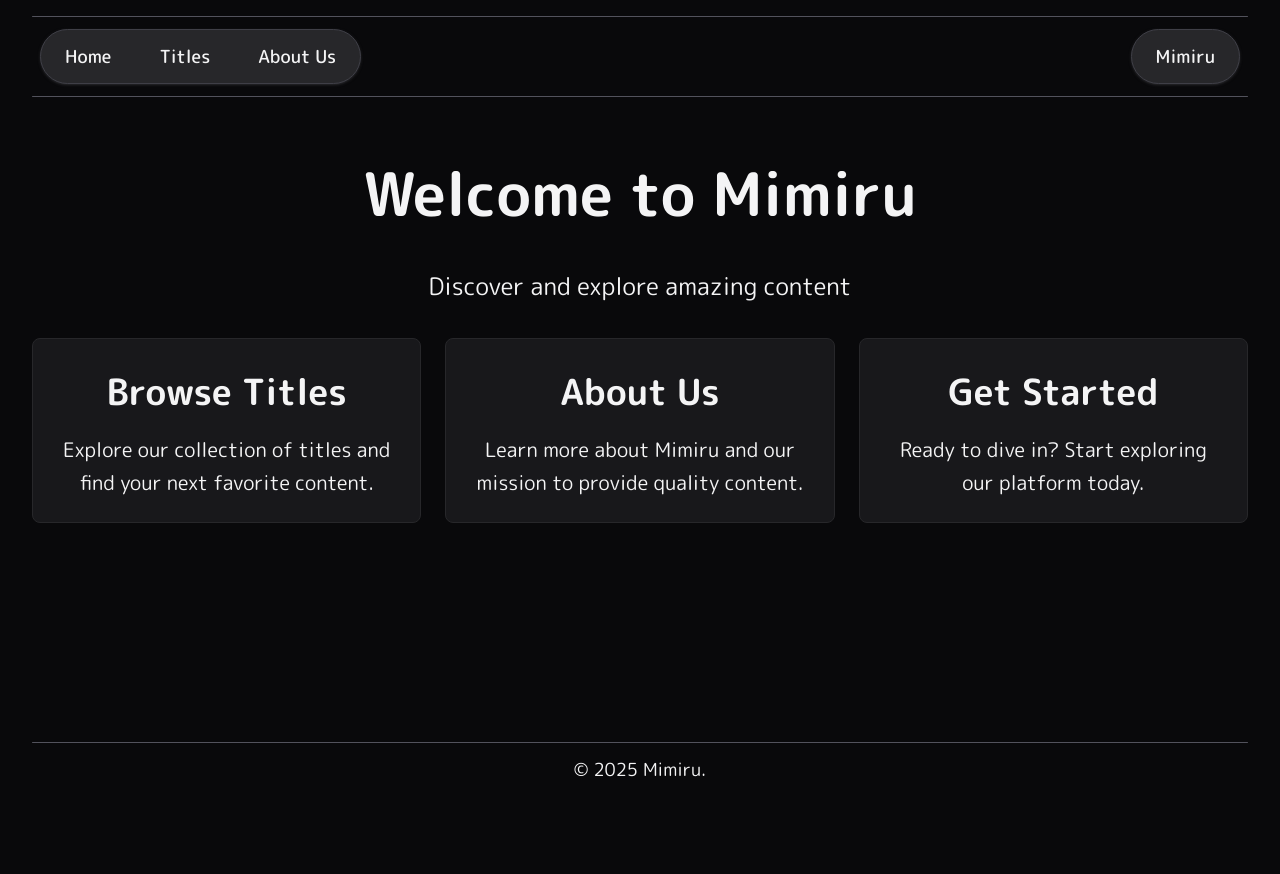
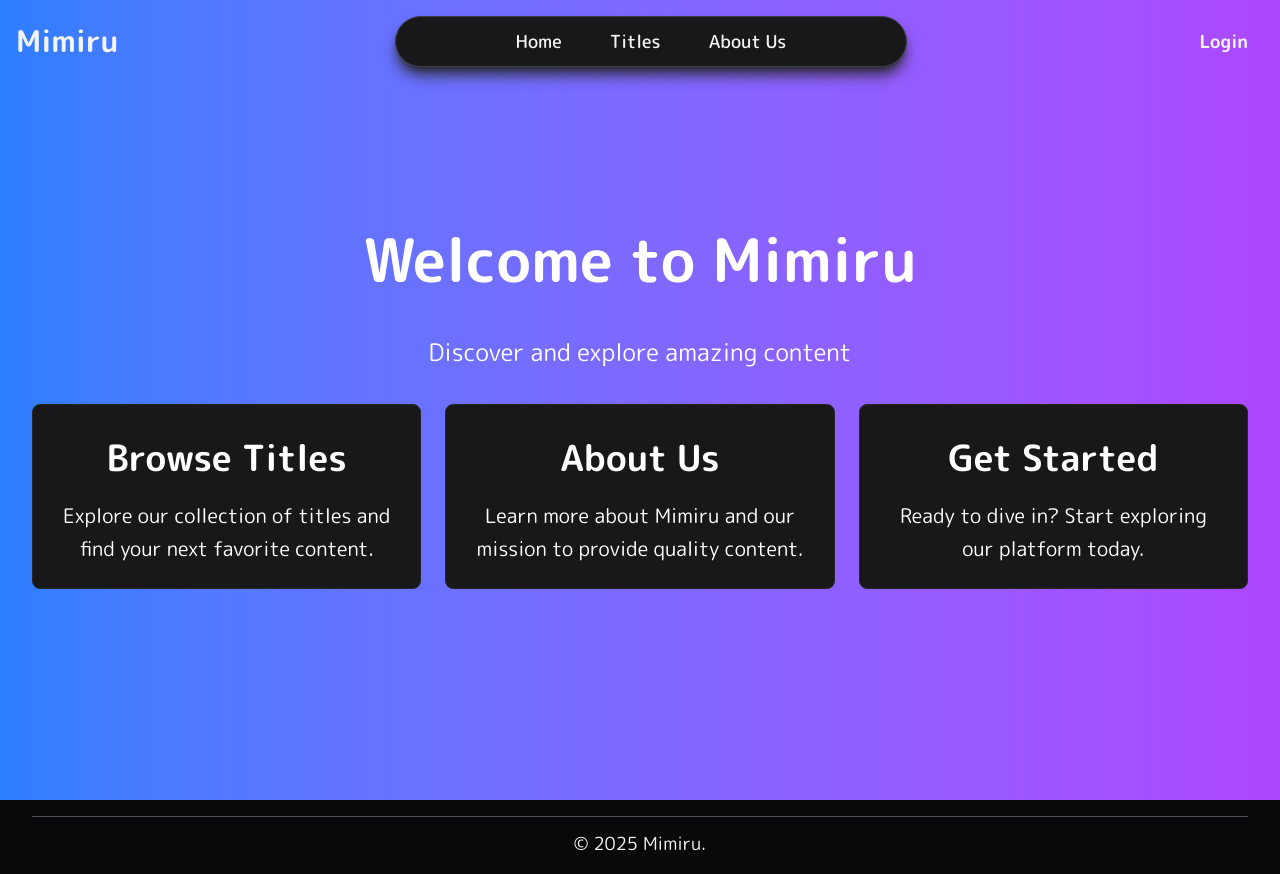
Before and after one commit to MimiruLabs/mimiru-frontend, a Next.js app: page /home in a window 1280 px wide. Before the commit the page ends 800 px from the top, so only its background shows below. Built offline with nearby package versions, Linux system fonts and the light colour scheme.

Commit message:
feat: implement HeroSection and refactor layout components for improved structure

```diff
--- a/components/LoadingIndicator/LoadingIndicator.tsx
+++ b/components/LoadingIndicator/LoadingIndicator.tsx
@@ -144,7 +144,7 @@ export const LoadingIndicator = () => {
           initial={{ opacity: 0, y: -2 }}
           animate={{ opacity: 1, y: 0 }}
           exit={{ opacity: 0, y: -2 }}
-          className="fixed top-0 left-0 right-0 z-50 h-1 bg-gradient-to-r from-blue-500 via-purple-500 to-pink-500 shadow-lg"
+          className="fixed top-0 left-0 right-0 h-1 bg-gradient-to-r from-blue-500 via-purple-500 to-pink-500 shadow-lg z-[999]"
           style={{
             transform: `scaleX(${progress / 100})`,
             transformOrigin: 'left',
--- a/features/HomePage/HomePage.tsx
+++ b/features/HomePage/HomePage.tsx
@@ -1,50 +1,13 @@
-'use client';
+"use client";
 
-import React from 'react'
-import { Typography } from '@/components/Typography'
-import { AnimatedContainer } from '@/components/AnimatedContainer'
+import React from "react";
+import { AnimatedContainer } from "@/components/AnimatedContainer";
+import { HeroSection } from "./sections/HeroSection";
 
 const HomePage = () => {
   return (
-    <AnimatedContainer>
-      <div className="py-8">
-        <div className="text-center">
-          <Typography variant="h1" weight="bold" className="mb-6">
-            Welcome to Mimiru
-          </Typography>
-          <Typography variant="body-lg" weight="normal" className="mb-8">
-            Discover and explore amazing content
-          </Typography>
-          <div className="grid grid-cols-1 md:grid-cols-2 lg:grid-cols-3 gap-6">
-            <div className="p-6 bg-zinc-900 rounded-lg border border-zinc-800">
-              <Typography variant="h3" weight="semibold" className="mb-3">
-                Browse Titles
-              </Typography>
-              <Typography variant="body" weight="normal">
-                Explore our collection of titles and find your next favorite content.
-              </Typography>
-            </div>
-            <div className="p-6 bg-zinc-900 rounded-lg border border-zinc-800">
-              <Typography variant="h3" weight="semibold" className="mb-3">
-                About Us
-              </Typography>
-              <Typography variant="body" weight="normal">
-                Learn more about Mimiru and our mission to provide quality content.
-              </Typography>
-            </div>
-            <div className="p-6 bg-zinc-900 rounded-lg border border-zinc-800">
-              <Typography variant="h3" weight="semibold" className="mb-3">
-                Get Started
-              </Typography>
-              <Typography variant="body" weight="normal">
-                Ready to dive in? Start exploring our platform today.
-              </Typography>
-            </div>
-          </div>
-        </div>
-      </div>
-    </AnimatedContainer>
-  )
-}
+        <HeroSection />
+  );
+};
 
-export { HomePage }
+export { HomePage };
--- /dev/null
+++ b/features/HomePage/sections/HeroSection.tsx
@@ -0,0 +1,47 @@
+import { Container } from "@/components/Container";
+import { Typography } from "@/components/Typography";
+import { AnimatedContainer } from "@/components/AnimatedContainer";
+
+const HeroSection = () => (
+  <section className="flex flex-col items-center justify-center h-screen bg-gradient-to-r from-blue-500 to-purple-500 text-white">
+    <AnimatedContainer>
+        <Container className="text-center">
+      <Typography variant="h1" weight="bold" className="mb-6">
+        Welcome to Mimiru
+      </Typography>
+      <Typography variant="body-lg" weight="normal" className="mb-8">
+        Discover and explore amazing content
+      </Typography>
+      <div className="grid grid-cols-1 md:grid-cols-2 lg:grid-cols-3 gap-6">
+        <div className="p-6 bg-zinc-900 rounded-lg border border-zinc-800">
+          <Typography variant="h3" weight="semibold" className="mb-3">
+            Browse Titles
+          </Typography>
+          <Typography variant="body" weight="normal">
+            Explore our collection of titles and find your next favorite
+            content.
+          </Typography>
+        </div>
+        <div className="p-6 bg-zinc-900 rounded-lg border border-zinc-800">
+          <Typography variant="h3" weight="semibold" className="mb-3">
+            About Us
+          </Typography>
+          <Typography variant="body" weight="normal">
+            Learn more about Mimiru and our mission to provide quality content.
+          </Typography>
+        </div>
+        <div className="p-6 bg-zinc-900 rounded-lg border border-zinc-800">
+          <Typography variant="h3" weight="semibold" className="mb-3">
+            Get Started
+          </Typography>
+          <Typography variant="body" weight="normal">
+            Ready to dive in? Start exploring our platform today.
+          </Typography>
+        </div>
+      </div>
+    </Container>
+    </AnimatedContainer>
+  </section>
+);
+
+export { HeroSection };
--- a/features/TitlesPage/TitlesPage.tsx
+++ b/features/TitlesPage/TitlesPage.tsx
@@ -16,7 +16,7 @@ const TitlesPage = () => {
   ]
 
   return (
-    <AnimatedContainer>
+    <AnimatedContainer className='pt-20'>
       <div className="py-8">
         <div className="max-w-6xl mx-auto">
           <Typography variant="h1" weight="bold" className="mb-8 text-center">
--- a/layouts/MainLayout/Footer/Footer.tsx
+++ b/layouts/MainLayout/Footer/Footer.tsx
@@ -4,7 +4,7 @@ import { Container } from '@/components/Container'
 import { Divider } from '@/components/Divider'
 import { AnimatedContainer } from '@/components/AnimatedContainer'
 
-const Footer = () => {
+const MainLayoutFooter = () => {
   return (
     <AnimatedContainer direction="up" duration={0.5} delay={0.2}>
       <footer className="mt-auto">
@@ -19,4 +19,4 @@ const Footer = () => {
   )
 }
 
-export { Footer }
+export { MainLayoutFooter as Footer }
--- a/layouts/MainLayout/Header/Header.tsx
+++ b/layouts/MainLayout/Header/Header.tsx
@@ -1,48 +1,68 @@
-import { Container } from '@/components/Container'
-import { Divider } from '@/components/Divider'
-import { ROUTES, ROUTE_NAMES } from '@/constants'
-import { Typography } from '@/components/Typography'
-import { AnimatedContainer } from '@/components/AnimatedContainer'
-import Link from 'next/link'
-import React from 'react'
+import { ROUTES, ROUTE_NAMES } from "@/constants";
+import { Typography } from "@/components/Typography";
+import { AnimatedContainer } from "@/components/AnimatedContainer";
+import Link from "next/link";
+import { cn } from "@/utils/cn";
+import { useMemo } from "react";
 
-const MainLayoutHeader = () => {
+const containerClasses = cn(
+  "flex items-center justify-between",
+  "absolute z-50 top-0 left-0 right-0",
+  "rounded-b-2xl px-2 py-4 sm:px-4",
+  "w-full container mx-auto"
+);
+
+const navClasses = cn(
+  "flex items-center justify-center gap-4",
+  "px-2 py-1 rounded-full",
+  "bg-zinc-900 border border-zinc-700",
+  "shadow-lg shadow-zinc-800",
+);
+
+const linkClasses = "px-4 py-1.5 rounded-full";
+
+type NavLink = { href: string; label: string };
+
+const Navigation: React.FC = () => {
+  const NAV_LINKS: NavLink[] = useMemo(() => [
+    { href: ROUTES.HOME, label: ROUTE_NAMES.HOME },
+    { href: ROUTES.TITLES, label: ROUTE_NAMES.TITLES },
+    { href: ROUTES.ABOUT, label: ROUTE_NAMES.ABOUT },
+  ], []);
+
   return (
-    <AnimatedContainer direction="down" duration={0.5} delay={0.1}>
-      <div>
-          <Container className='flex flex-col py-4 gap-3 items-center'>
-          <Divider size="sm" color="default" />
-          <div className='flex items-center justify-between w-full gap-2 px-1 sm:px-2'>
-              <nav className='flex items-center gap-4 px-2 py-1 rounded-full bg-zinc-800 border border-zinc-700 shadow shadow-zinc-800'>
-                <Link href={ROUTES.HOME} className='px-4 py-1.5 rounded-full'>
-                  <Typography variant="body-sm" weight="medium">
-                    {ROUTE_NAMES.HOME}
-                  </Typography>
-                </Link>
-                <Link href={ROUTES.TITLES} className='px-4 py-1.5 rounded-full'>
-                  <Typography variant="body-sm" weight="medium">
-                    {ROUTE_NAMES.TITLES}
-                  </Typography>
-                </Link>
-                <Link href={ROUTES.ABOUT} className='px-4 py-2 rounded-full'>
-                  <Typography variant="body-sm" weight="medium">
-                    {ROUTE_NAMES.ABOUT}
-                  </Typography>
-                </Link>
-              </nav>
-            <div>
-              <Link href={ROUTES.HOME} className='flex px-6 py-[12px] rounded-full bg-zinc-800 border border-zinc-700 shadow shadow-zinc-800'>
-                <Typography variant="body-sm" weight="medium">
-                  Mimiru
-                </Typography>
-              </Link>
-            </div>
-          </div>
-          <Divider size="sm" color="default" />
-        </Container>
-      </div>
+    <nav className={navClasses}>
+      {NAV_LINKS.map(({ href, label }) => (
+        <Link key={href} href={href} className={linkClasses}>
+          <Typography variant="body-sm" weight="medium">
+            {label}
+          </Typography>
+        </Link>
+      ))}
+    </nav>
+  );
+};
+
+const LoginButton: React.FC = () => (
+  <Link href={ROUTES.HOME} className={linkClasses}>
+    <Typography variant="body-sm" weight="semibold">Login</Typography>
+  </Link>
+);
+
+const MainLayoutHeader: React.FC = () => (
+  <div className={containerClasses}>
+    <AnimatedContainer delay={0.1} className="flex items-center">
+      <Link href={ROUTES.HOME}>
+        <Typography variant="h4" weight="bold">Mimiru</Typography>
+      </Link>
     </AnimatedContainer>
-  )
-}
+    <AnimatedContainer delay={0.2} className="w-full max-w-lg mx-auto">
+      <Navigation />
+    </AnimatedContainer>
+    <AnimatedContainer delay={0.3} className="flex items-center">
+      <LoginButton />
+    </AnimatedContainer>
+  </div>
+);
 
-export { MainLayoutHeader }
+export { MainLayoutHeader };
--- a/layouts/MainLayout/MainLayout.tsx
+++ b/layouts/MainLayout/MainLayout.tsx
@@ -7,12 +7,10 @@ import { BaseProps } from '@/types'
 
 const MainLayout = ({ children }: BaseProps) => {
   return (
-    <div className="min-h-screen flex flex-col">
+    <div className="min-h-screen flex flex-col relative">
       <MainLayoutHeader />
       <main className="flex-1">
-        <Container>
           {children}
-        </Container>
       </main>
       <Footer />
       <ScrollToTop />
--- /dev/null
+++ b/utils/cn.ts
@@ -0,0 +1,5 @@
+// Utility function to concatenate class names conditionally
+
+export function cn(...classes: (string | undefined | false | null)[]) {
+  return classes.filter(Boolean).join(' ')
+}
```
